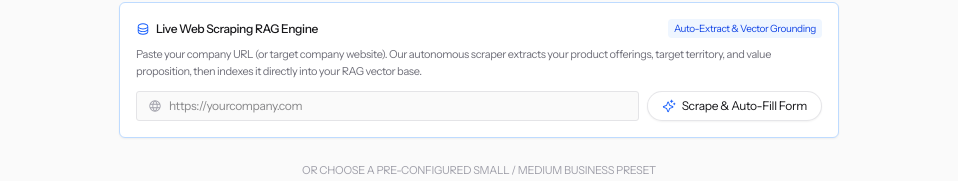
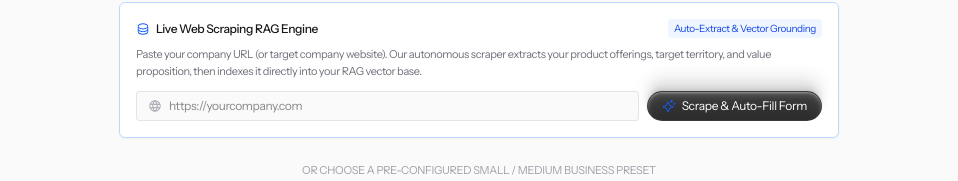
Before and after one commit to fit-edoc/prostichemet, a Next.js app in the folder frontend/: page /onboarding in a window 1280 px wide. Shown: the part 217-398 px from the top of the page, without its empty margins (161-1119 px from the left). Built offline with nearby package versions, Linux system fonts and the light colour scheme; no server answers; sample sign-in values are in the browser's storage.

Commit message:
style(ui): update button variants with dark neutral gradients and borders

```diff
--- a/frontend/src/components/ui/Button.tsx
+++ b/frontend/src/components/ui/Button.tsx
@@ -37,13 +37,13 @@ export const Button = React.forwardRef<HTMLButtonElement, ButtonProps>(
 
     const variantClasses = {
       primary:
-        `bg-zinc-950 text-white border border-[rgba(255,255,255,0.13)] hover:bg-zinc-900 ${glassBevelShadow} active:translate-y-[0.5px] duration-400`,
+        `bg-gradient-to-b from-neutral-800 to-neutral-900 text-white border border-neutral-700/80 hover:border-neutral-600 ${glassBevelShadow} active:translate-y-[0.5px] duration-300 font-medium`,
       secondary:
-        "bg-white text-zinc-900 border border-zinc-200/90 hover:bg-zinc-50 hover:border-zinc-300 shadow-xs active:translate-y-[0.5px]",
+        `bg-neutral-900/90 text-white border border-neutral-700/80 hover:bg-neutral-800 hover:border-neutral-600 ${glassBevelShadow} active:translate-y-[0.5px] duration-300 font-medium`,
       outline:
-        "bg-transparent text-zinc-700 border border-zinc-200 hover:bg-zinc-50 hover:text-zinc-950 active:translate-y-[0.5px]",
+        `bg-transparent text-white border border-neutral-700/80 hover:bg-neutral-800/60 hover:border-neutral-600 shadow-sm active:translate-y-[0.5px]`,
       ghost:
-        "bg-transparent text-zinc-600 hover:text-zinc-950 hover:bg-zinc-100 active:translate-y-[0.5px]",
+        "bg-transparent text-neutral-300 hover:text-white hover:bg-neutral-800/60 active:translate-y-[0.5px]",
     }[variant];
 
     return (
```
